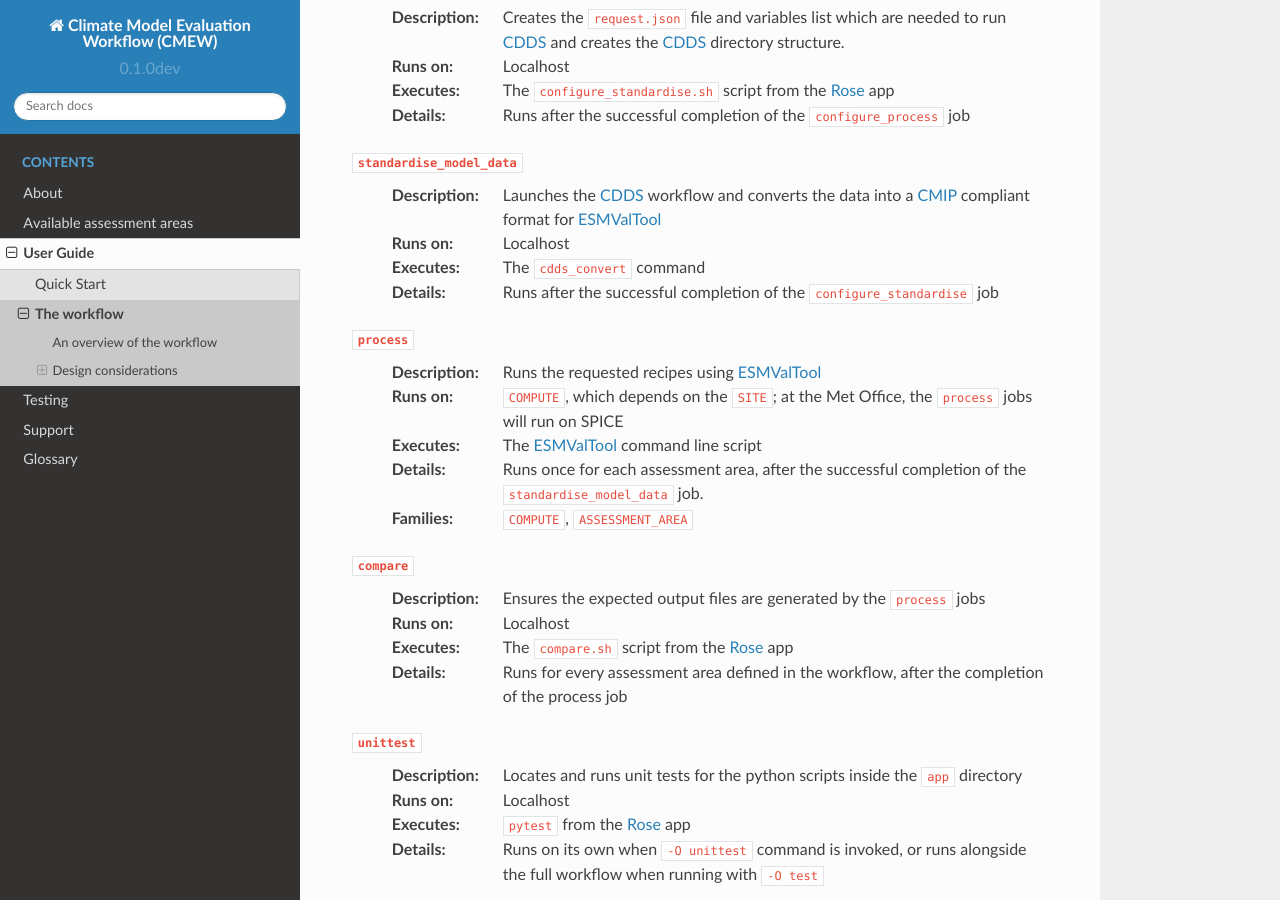
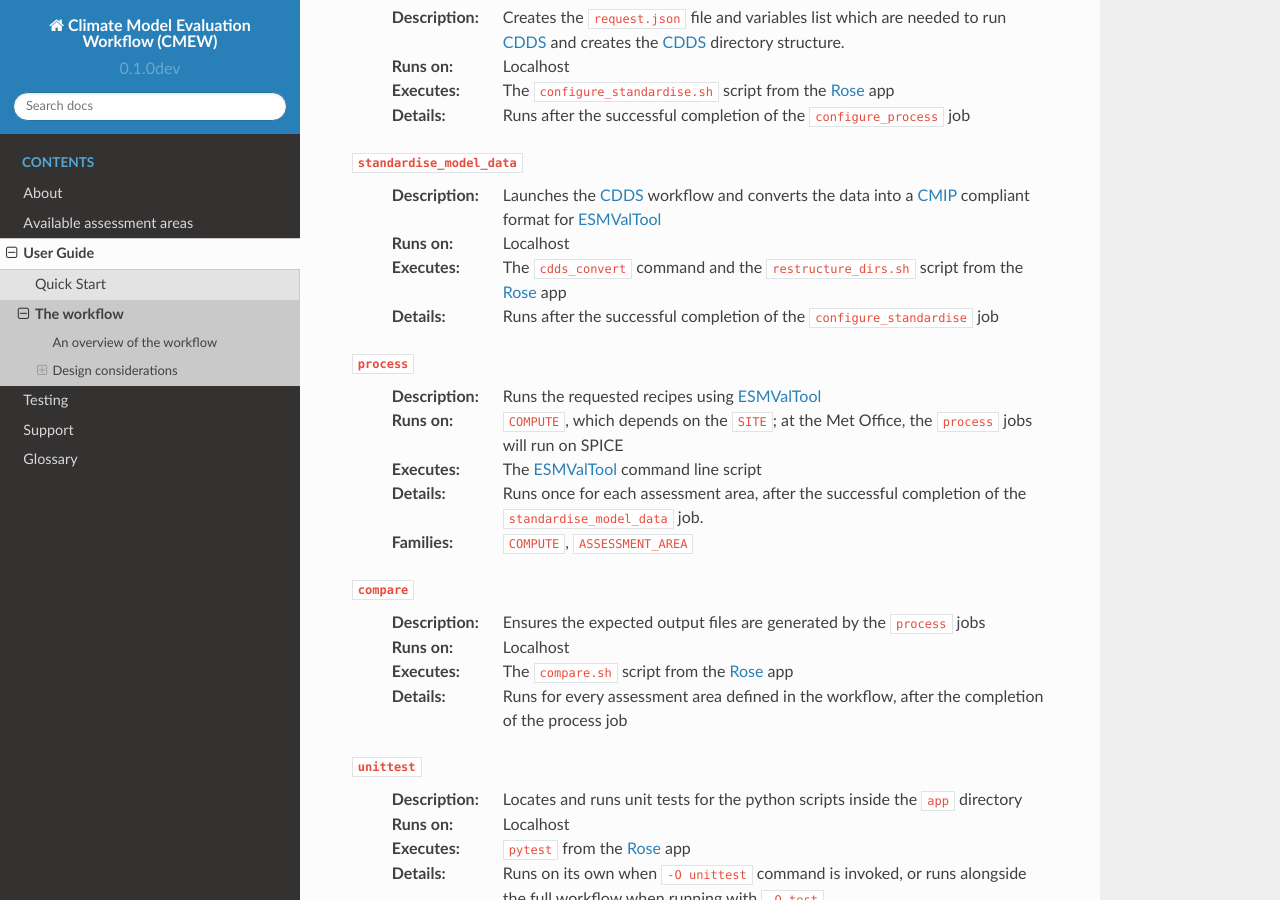
Before and after one commit to MetOffice/CMEW, a Sphinx documentation site: the page built from doc/source/user_guide/workflow.rst, in a window 1280 px wide and 900 px high, scrolled down 743 px. Built offline with Sphinx 7.4.7 and the Read the Docs theme 2.0.0, drawn with Linux system fonts in a browser that asks for light colours.

Commit message:
#154: added mention of new script to docs

```diff
--- a/doc/source/user_guide/workflow.rst
+++ b/doc/source/user_guide/workflow.rst
@@ -55,7 +55,8 @@ An overview of the workflow
   :Runs on:
      Localhost
   :Executes:
-     The ``cdds_convert`` command
+     The ``cdds_convert`` command and the ``restructure_dirs.sh`` script
+     from the |Rose| app
   :Details:
      Runs after the successful completion of the ``configure_standardise`` job
 
```
